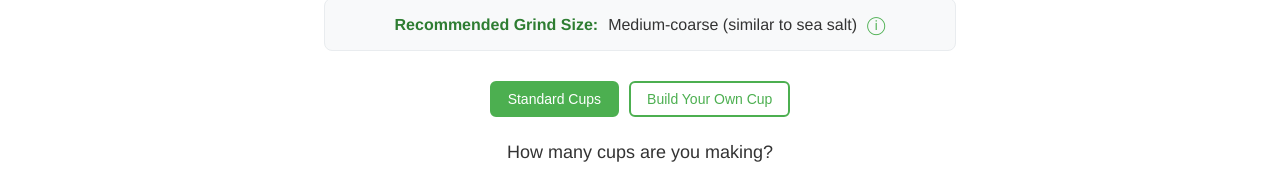
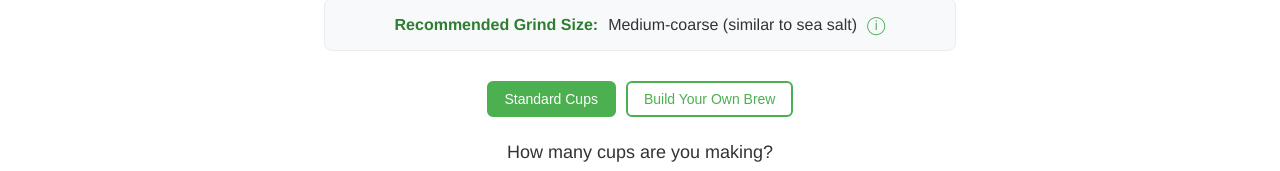
Before and after one commit to Demandflow/coffee-calculator, a Vue app: page / in a window 1280 px wide. Shown: the part 230-401 px from the top of the page. Built offline with nearby package versions, Linux system fonts and the light colour scheme.

Commit message:
Change 'Build Your Own Cup' to 'Build Your Own Brew'

```diff
--- a/src/App.vue
+++ b/src/App.vue
@@ -59,7 +59,7 @@
           :class="{ active: isCustomSize }"
           @click="isCustomSize = true"
         >
-          Build Your Own Cup
+          Build Your Own Brew
         </button>
       </div>
 
```
